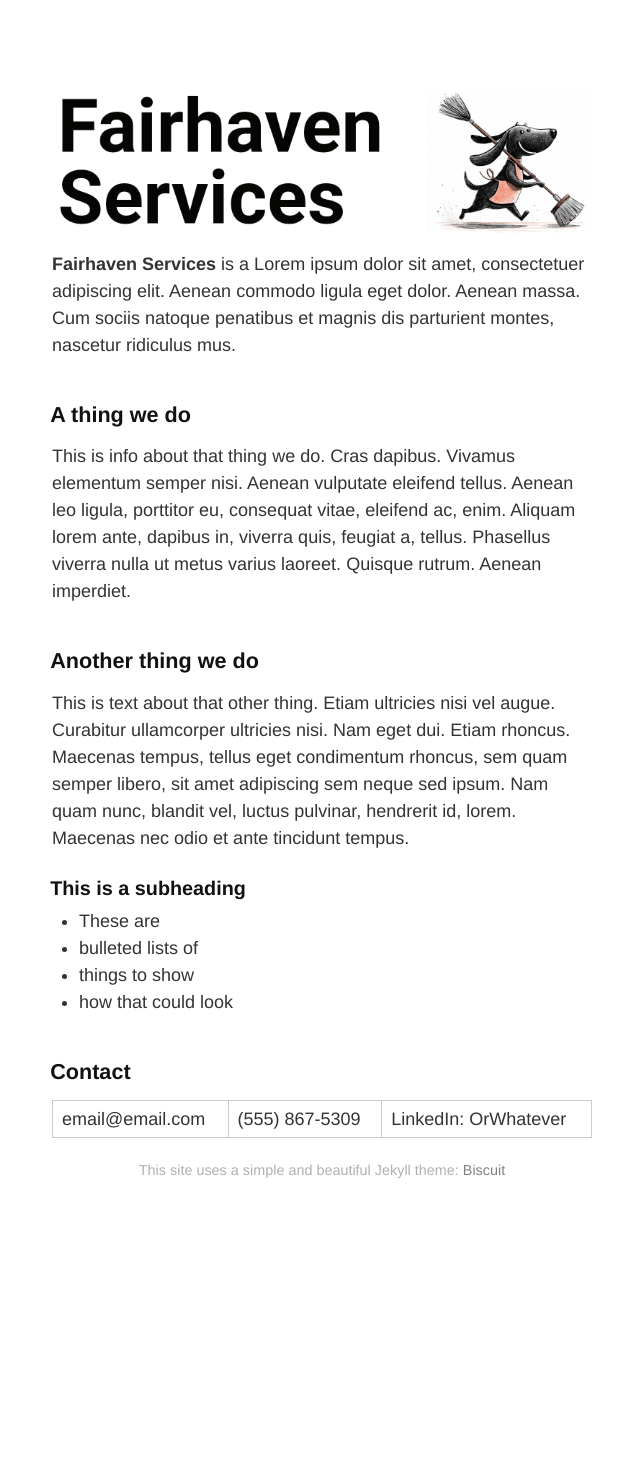
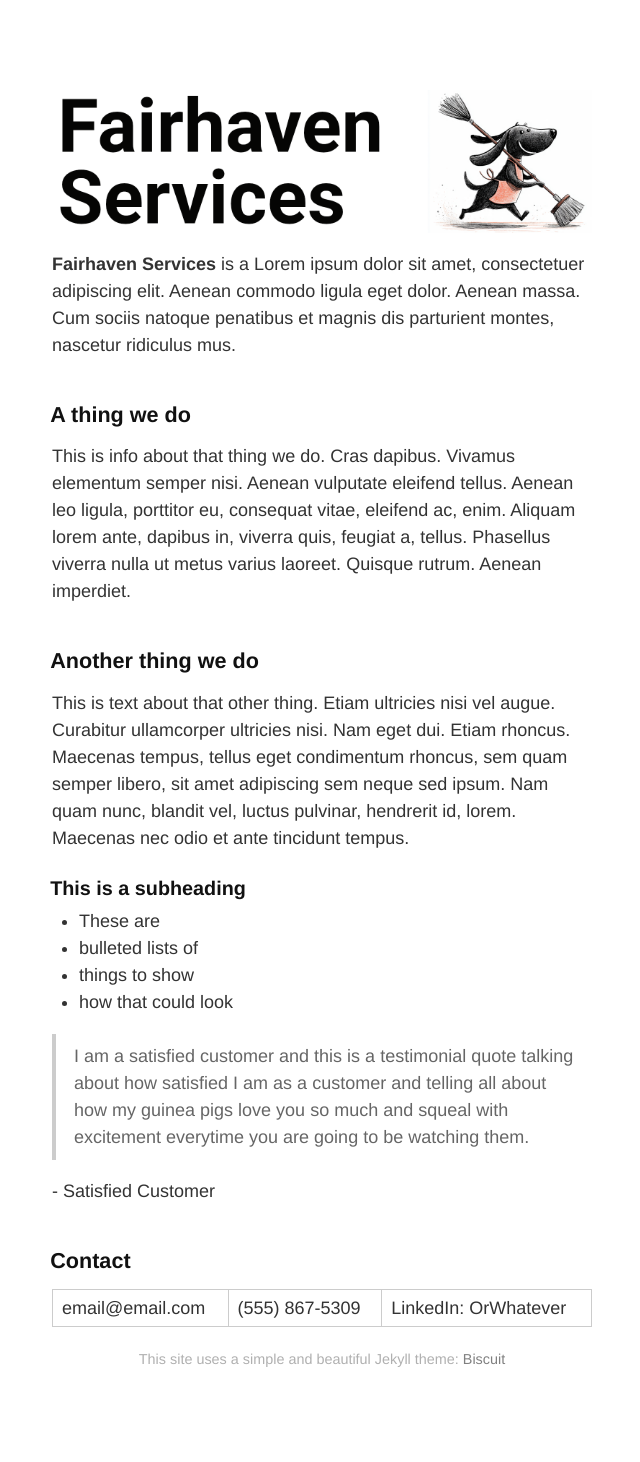
Before and after one commit to aduffy70/Fairhaven-Services, a Jekyll site: the page built from index.md, in a window 1280 px wide. Shown: the whole page, without its empty margins (318-958 px from the left). Built offline with Jekyll 4.4.1, drawn with Linux system fonts in a browser that asks for light colours; before the commit the page ends 1273 px from its top, so only the background shows below that.

Commit message:
Sample testimonial block

```diff
--- a/index.md
+++ b/index.md
@@ -22,6 +22,10 @@ This is text about that other thing. Etiam ultricies nisi vel augue. Curabitur u
 * things to show
 * how that could look
 
+> I am a satisfied customer and this is a testimonial quote talking about how satisfied I am as a customer and telling all about how my guinea pigs love you so much and squeal with excitement everytime you are going to be watching them.
+
+\- Satisfied Customer
+
 ## Contact
 
 email@email.com | (555) 867-5309 | LinkedIn: OrWhatever
```
